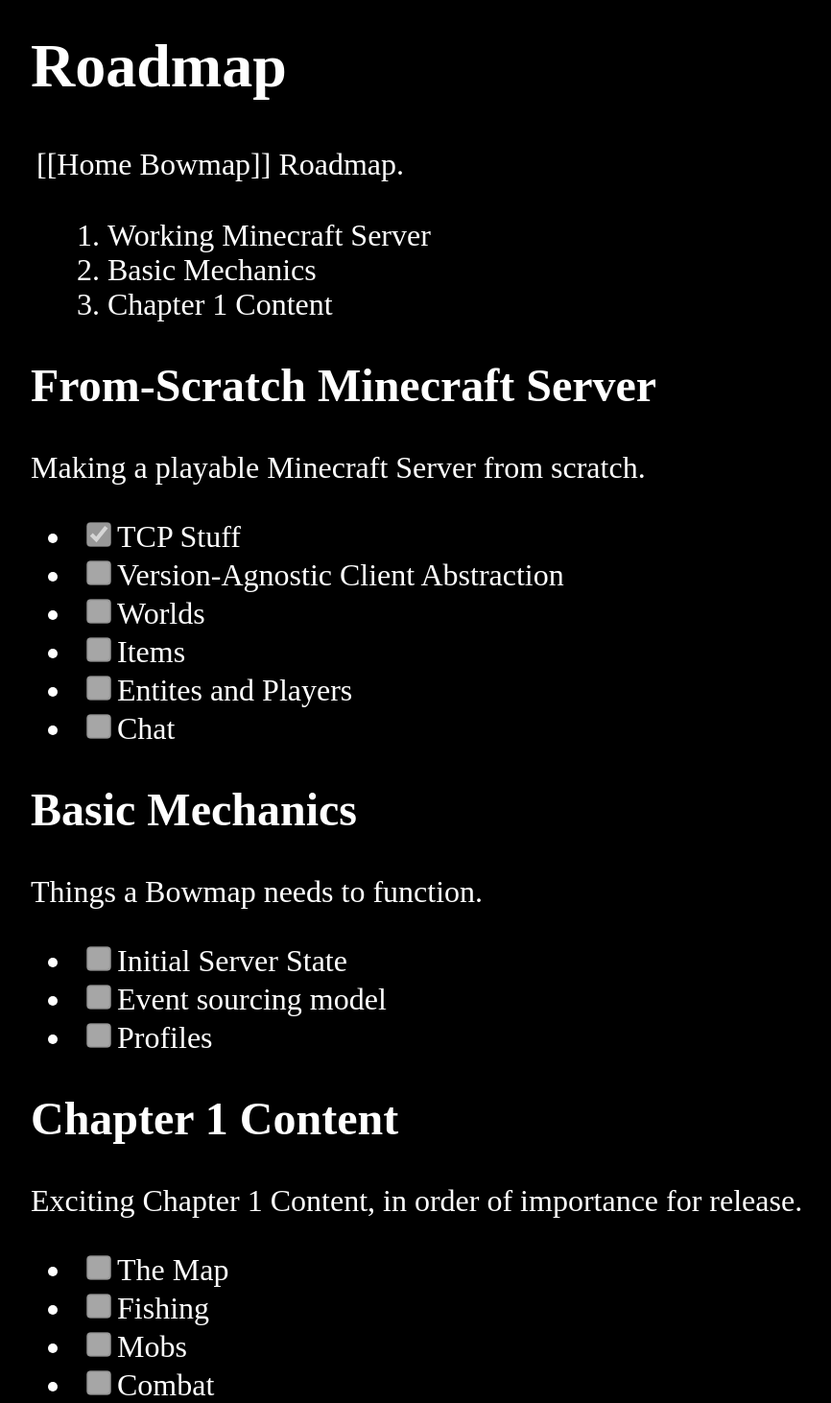
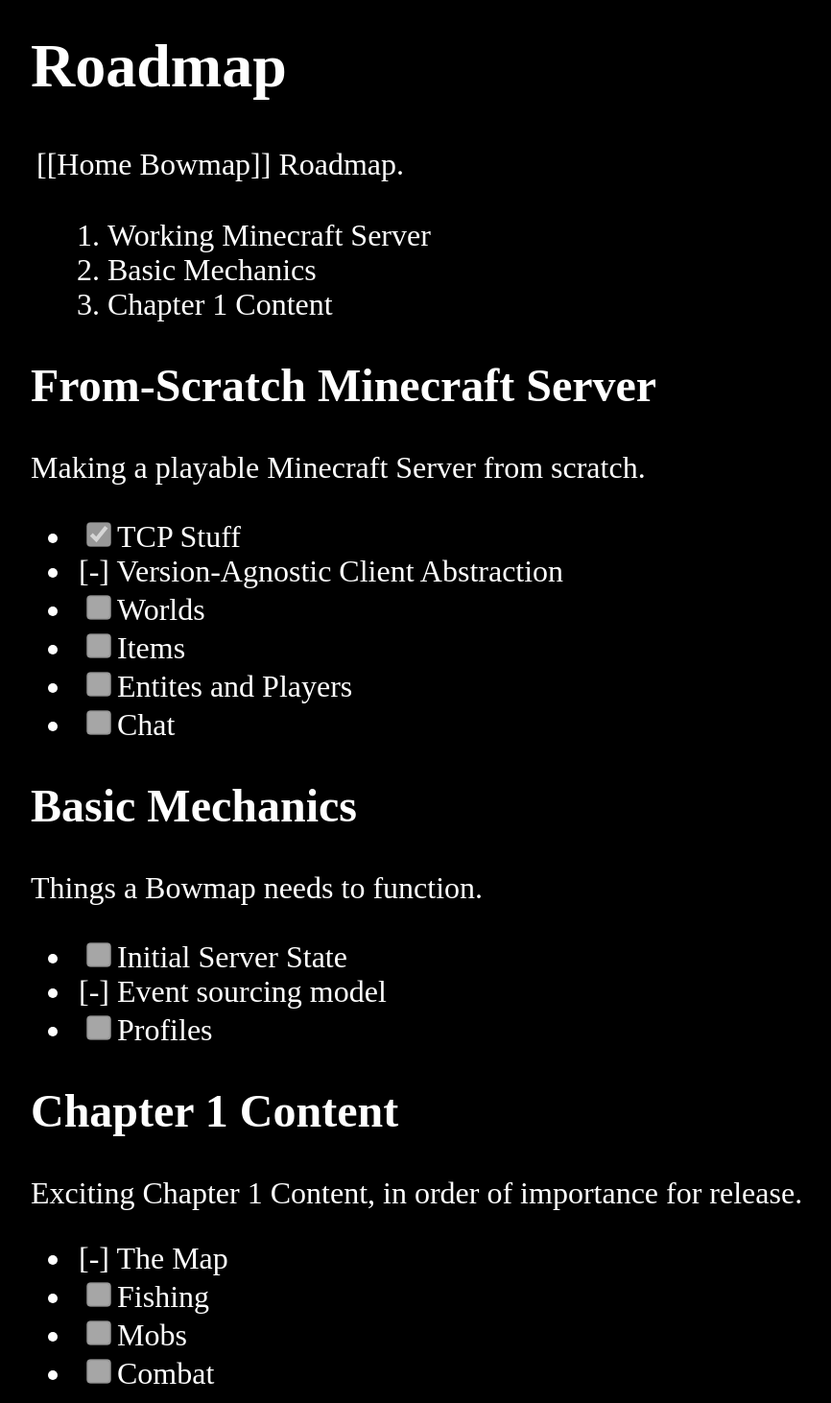
Before and after one commit to Bowmap/website, a Jekyll site: the page built from pages/Roadmap.md, in a window 1280 px wide. Shown: the whole page at 96% size, without its empty margins (0-866 px from the left). Built offline with Jekyll 4.4.1, drawn with Linux system fonts in a browser that asks for light colours.

Commit message:
Do in progress checklist items work?

```diff
--- a/pages/Roadmap.md
+++ b/pages/Roadmap.md
@@ -14,7 +14,7 @@ title: Roadmap
 Making a playable Minecraft Server from scratch.
 
 - [x] TCP Stuff
-- [ ] Version-Agnostic Client Abstraction
+- [-] Version-Agnostic Client Abstraction
 - [ ] Worlds
 - [ ] Items
 - [ ] Entites and Players
@@ -25,14 +25,14 @@ Making a playable Minecraft Server from scratch.
 Things a Bowmap needs to function.
 
 - [ ] Initial Server State
-- [ ] Event sourcing model
+- [-] Event sourcing model
 - [ ] Profiles
 
 ## Chapter 1 Content
 
 Exciting Chapter 1 Content, in order of importance for release.
 
-- [ ] The Map
+- [-] The Map
 - [ ] Fishing
 - [ ] Mobs
 - [ ] Combat
```
